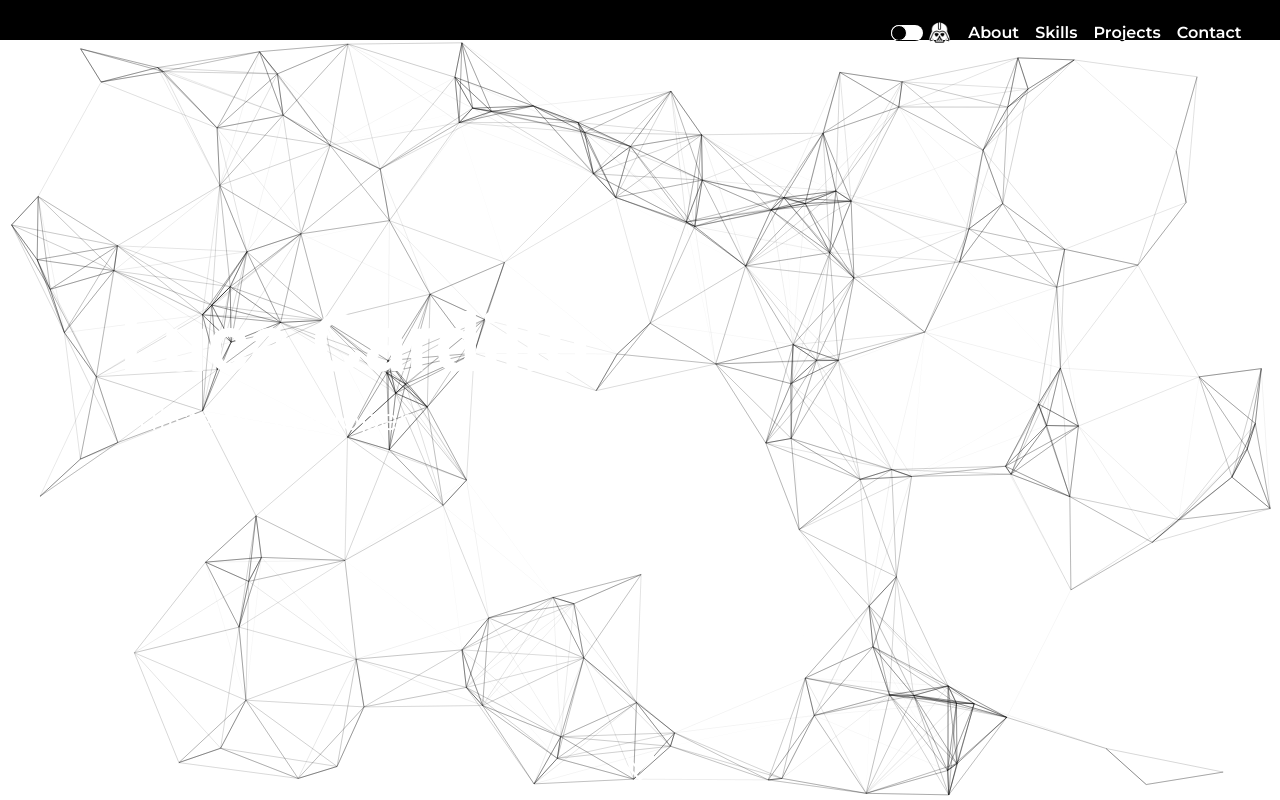
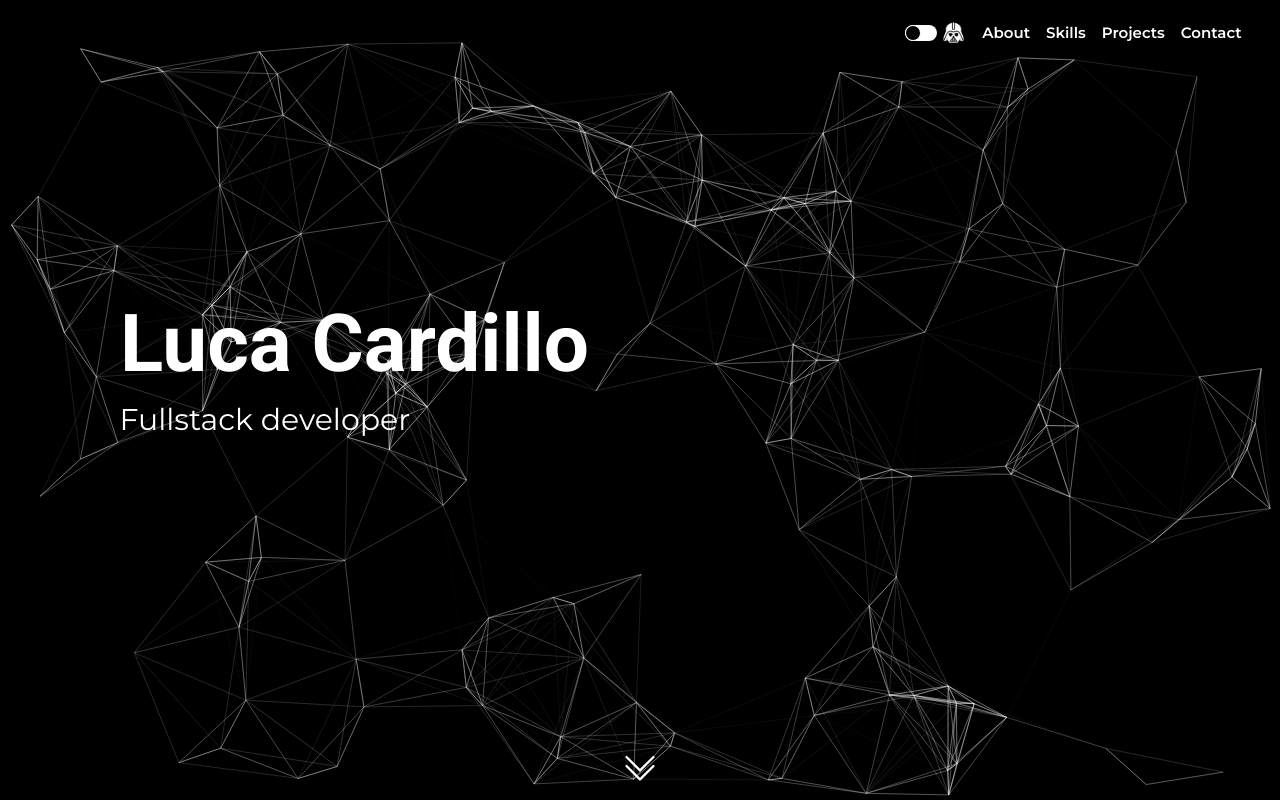
Before and after one commit to gl-cardillo/portfolio, a Next.js app: page / in a window 1280 px wide. Shown: the top 800 px of the page. Built offline with nearby package versions, Linux system fonts and the light colour scheme.

Commit message:
fix dark mode

```diff
--- a/components/Home.js
+++ b/components/Home.js
@@ -5,6 +5,7 @@ import { particlesOptionDark, particlesOptionLight } from "../utils/particles";
 import { BsChevronDoubleDown } from "react-icons/bs";
 import Link from "next/link";
 import { useTheme } from "next-themes";
+import { useState, useEffect } from "react";
 
 export function Home() {
   const { theme, setTheme } = useTheme();
@@ -26,6 +27,7 @@ export function Home() {
     },
   };
 
+
   return (
     <div className="relative min-h-[100vh] text-white">
       <Particles
@@ -38,7 +40,7 @@ export function Home() {
           initial="hidden"
           animate="visible"
           variants={listItem}
-          className="flex justify-end items-center mix-blend-difference font-montserrat font-semibold z-50 gap-2 text-sm 2xs:gap-3.5 2xs:text-[15px] xs:gap-4 xs:text-base py-5 fixed top-0 left-0 w-[97vw]"
+          className="flex justify-end items-center mix-blend-difference font-montserrat font-semibold z-50 gap-2 text-sm 2xs:gap-3.5 2xs:text-[15px] xs:gap-4 xs py-5 fixed top-0 left-0 w-[97vw]"
         >
           <li className="relative flex flex-col items-center  overflow-hidden">
             <div className="flex">
--- a/pages/_app.js
+++ b/pages/_app.js
@@ -4,7 +4,7 @@ import { ThemeProvider } from "next-themes";
 
 function MyApp({ Component, pageProps }) {
   return (
-    <ThemeProvider attribute='class'>
+    <ThemeProvider attribute='class' enableSystem={false}>
       <Layout>
         <Component {...pageProps} />
       </Layout>
```
